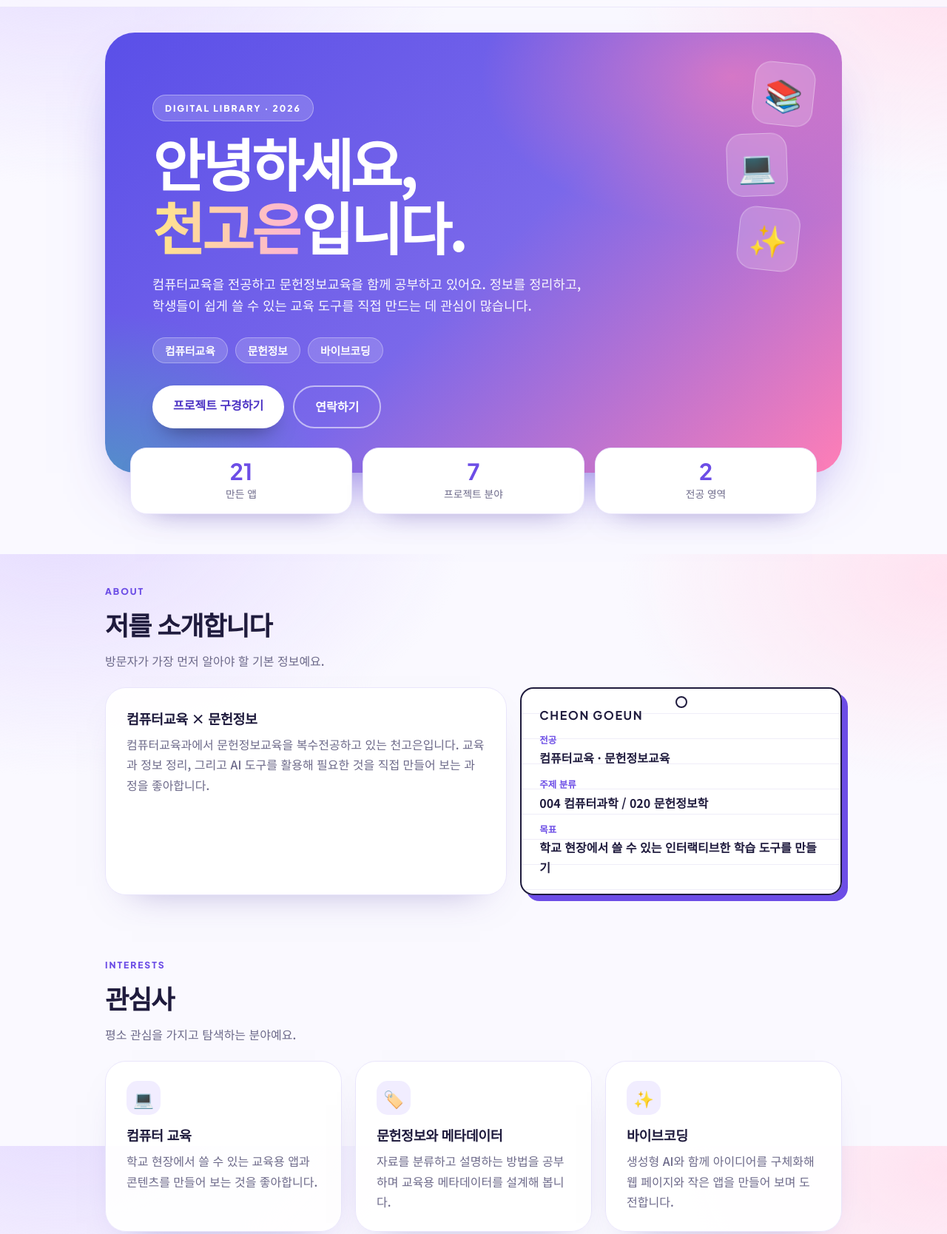
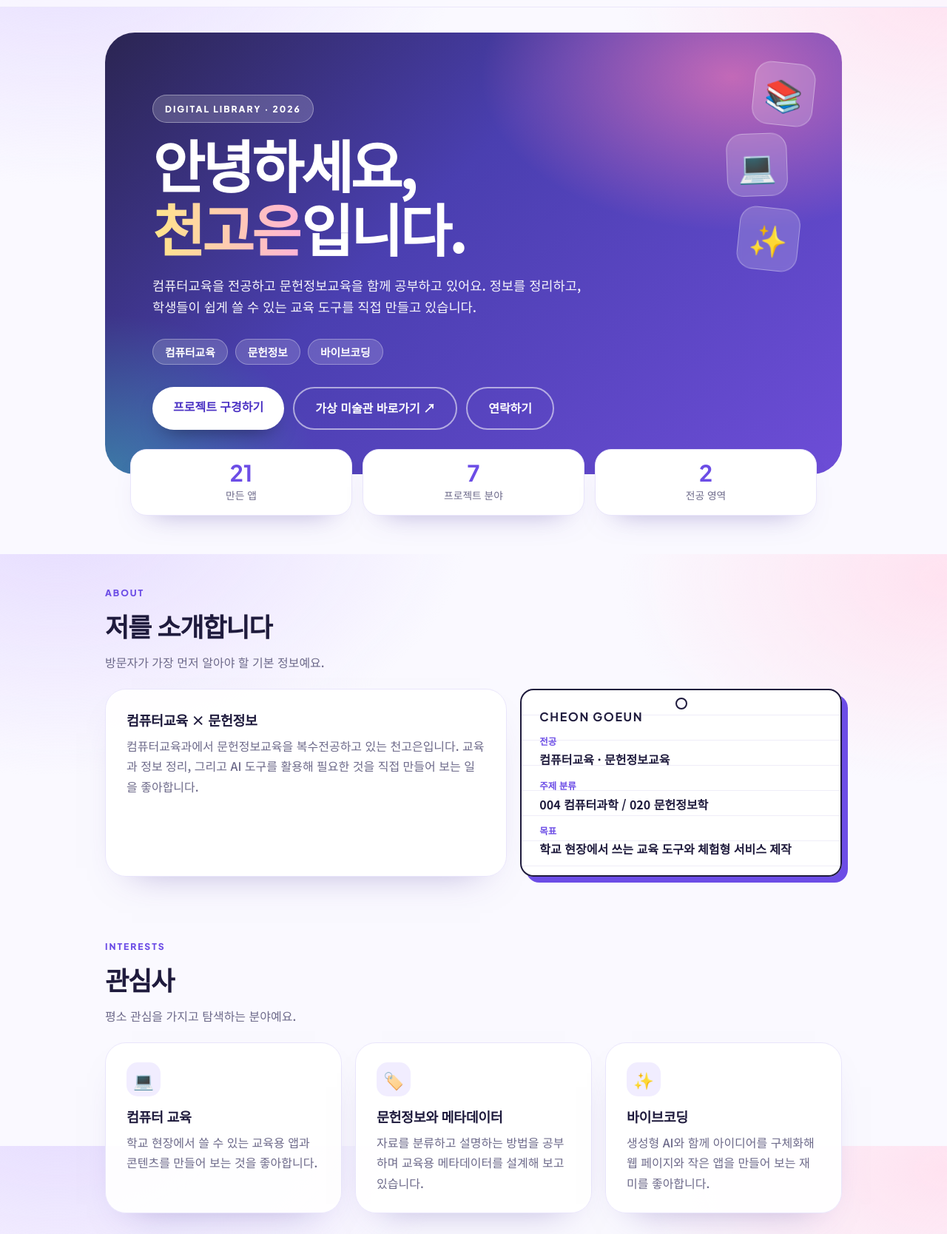
Before and after one commit to goeuncheon/my-webpage, a plain HTML site: page index.html in a window 1280 px wide. Shown: the part 51-1719 px from the top of the page at 74% size. Drawn offline with Linux system fonts and the light colour scheme.

Commit message:
메인 페이지에서 구글 시트 미술관 바로가기 링크 연결

```diff
--- a/index.html
+++ b/index.html
@@ -30,8 +30,8 @@
     /* 히어로 */
     #hero{padding:34px 0 10px}
     .hero-card{position:relative;overflow:hidden;border-radius:40px;padding:72px 64px 60px;color:#fff;
-      background:radial-gradient(520px 320px at 85% 10%,rgba(255,126,182,.65),transparent 65%),radial-gradient(480px 360px at 0% 100%,rgba(47,196,165,.45),transparent 60%),linear-gradient(135deg,#5a4fe8,#7a68ea 52%,#ff7eb6);box-shadow:0 40px 80px -40px rgba(90,63,214,.8)}
-    .kicker{display:inline-block;font-family:var(--latin);font-weight:800;font-size:.76rem;letter-spacing:.16em;background:rgba(255,255,255,.18);border:1px solid rgba(255,255,255,.35);border-radius:999px;padding:7px 16px}
+      background:radial-gradient(520px 320px at 85% 10%,rgba(255,126,182,.65),transparent 65%),radial-gradient(480px 360px at 0% 100%,rgba(47,196,165,.45),transparent 60%),linear-gradient(135deg,#2b2552 0%,#4a3fb0 42%,#6d4dd7 100%)}
+    .kicker{display:inline-block;font-family:var(--latin);font-weight:800;font-size:.76rem;letter-spacing:.16em;background:rgba(255,255,255,.18);border:1px solid rgba(255,255,255,.35);border-radius:999px;padding:8px 16px}
     .hero-card h1{font-size:clamp(2.5rem,8.5vw,4.8rem);line-height:1.12;letter-spacing:-.05em;margin:0 0 20px;font-weight:800}
     .hero-card h1 span{background:linear-gradient(90deg,#ffe58a,#ffb3d6);-webkit-background-clip:text;background-clip:text;color:transparent}
     .lead{max-width:34em;font-size:1.1rem;font-weight:500;opacity:.95;margin:0 0 28px}
@@ -80,7 +80,7 @@
     .fchip:hover{border-color:var(--accent);color:var(--accent)}
     .fchip[aria-pressed=true]{background:var(--ink);border-color:var(--ink);color:#fff}
     .project-list{display:grid;grid-template-columns:repeat(auto-fill,minmax(280px,1fr));gap:20px}
-    .project-item{display:flex;flex-direction:column;background:#fff;border:1px solid var(--line);border-radius:28px;overflow:hidden;box-shadow:0 24px 50px -38px rgba(80,60,160,.55);transition:transform .2s ease,box-shadow .2s ease}
+    .project-item{display:flex;flex-direction:column;background:#fff;border:1px solid var(--line);border-radius:28px;overflow:hidden;box-shadow:0 24px 50px -38px rgba(80,60,160,.55);transition:transform .2s ease, box-shadow .2s ease}
     .project-item:hover{transform:translateY(-5px);box-shadow:0 30px 56px -30px rgba(80,60,160,.55)}
     .cover{position:relative;height:118px;display:grid;place-items:center;background:linear-gradient(135deg,var(--c1),var(--c2))}
     .cover .emoji{font-size:3rem;filter:drop-shadow(0 8px 10px rgba(0,0,0,.2))}
@@ -93,7 +93,7 @@
     .open-link:hover{background:var(--accent);color:#fff}
 
     /* 연락처 */
-    .contact-card{display:flex;flex-wrap:wrap;align-items:center;justify-content:space-between;gap:18px;border-radius:32px;padding:34px 38px;color:#fff;background:linear-gradient(135deg,#2b2552,#5a3dba)}
+    .contact-card{display:flex;flex-wrap:wrap;align-items:center;justify-content:space-between;gap:18px;border-radius:32px;padding:34px 38px;color:#fff;background:linear-gradient(135deg,#2b2552,#5d4fc7)}
     .contact-card h3{margin:0 0 4px;font-size:1.4rem}
     .contact-card p{margin:0;opacity:.85}
     .contact-card a{background:#fff;color:#4b32c4;text-decoration:none;font-weight:800;border-radius:999px;padding:12px 26px}
@@ -136,9 +136,13 @@
       <div class="stickers" aria-hidden="true"><span>📚</span><span>💻</span><span>✨</span></div>
       <p class="kicker">DIGITAL LIBRARY · 2026</p>
       <h1>안녕하세요,<br><span>천고은</span>입니다.</h1>
-      <p class="lead">컴퓨터교육을 전공하고 문헌정보교육을 함께 공부하고 있어요. 정보를 정리하고, 학생들이 쉽게 쓸 수 있는 교육 도구를 직접 만드는 데 관심이 많습니다.</p>
+      <p class="lead">컴퓨터교육을 전공하고 문헌정보교육을 함께 공부하고 있어요. 정보를 정리하고, 학생들이 쉽게 쓸 수 있는 교육 도구를 직접 만들고 있습니다.</p>
       <ul class="chips"><li>컴퓨터교육</li><li>문헌정보</li><li>바이브코딩</li></ul>
-      <div class="cta"><a class="main" href="#projects">프로젝트 구경하기</a><a class="sub" href="#contact">연락하기</a></div>
+      <div class="cta">
+        <a class="main" href="#projects">프로젝트 구경하기</a>
+        <a class="sub" href="https://script.google.com/macros/s/AKfycbx8nuCow3MbzGKtG_MYuPL4dz0duQFeUJiJHeGTfY-r6tDXaZRFW1zEattt8LnYwi3p/exec" target="_blank" rel="noopener">가상 미술관 바로가기 ↗</a>
+        <a class="sub" href="#contact">연락하기</a>
+      </div>
     </div>
     <div class="stats" aria-label="요약">
       <div class="stat"><b>21</b><span>만든 앱</span></div>
@@ -152,11 +156,11 @@
     <div class="about">
       <article class="card">
         <h3>컴퓨터교육 × 문헌정보</h3>
-        <p>컴퓨터교육과에서 문헌정보교육을 복수전공하고 있는 천고은입니다. 교육과 정보 정리, 그리고 AI 도구를 활용해 필요한 것을 직접 만들어 보는 과정을 좋아합니다.</p>
+        <p>컴퓨터교육과에서 문헌정보교육을 복수전공하고 있는 천고은입니다. 교육과 정보 정리, 그리고 AI 도구를 활용해 필요한 것을 직접 만들어 보는 일을 좋아합니다.</p>
       </article>
       <aside class="catalog" aria-label="서가 카드">
         <strong style="font-family:var(--latin);letter-spacing:.1em">CHEON GOEUN</strong>
-        <dl><dt>전공</dt><dd>컴퓨터교육 · 문헌정보교육</dd><dt>주제 분류</dt><dd>004 컴퓨터과학 / 020 문헌정보학</dd><dt>목표</dt><dd>학교 현장에서 쓸 수 있는 인터랙티브한 학습 도구를 만들기</dd></dl>
+        <dl><dt>전공</dt><dd>컴퓨터교육 · 문헌정보교육</dd><dt>주제 분류</dt><dd>004 컴퓨터과학 / 020 문헌정보학</dd><dt>목표</dt><dd>학교 현장에서 쓰는 교육 도구와 체험형 서비스 제작</dd></dl>
       </aside>
     </div>
   </section>
@@ -165,8 +169,8 @@
     <div class="sec-head"><p class="eyebrow">INTERESTS</p><h2>관심사</h2><p class="desc">평소 관심을 가지고 탐색하는 분야예요.</p></div>
     <div class="grid">
       <article class="card"><div class="ico" aria-hidden="true">💻</div><h3>컴퓨터 교육</h3><p>학교 현장에서 쓸 수 있는 교육용 앱과 콘텐츠를 만들어 보는 것을 좋아합니다.</p></article>
-      <article class="card"><div class="ico" aria-hidden="true">🏷️</div><h3>문헌정보와 메타데이터</h3><p>자료를 분류하고 설명하는 방법을 공부하며 교육용 메타데이터를 설계해 봅니다.</p></article>
-      <article class="card"><div class="ico" aria-hidden="true">✨</div><h3>바이브코딩</h3><p>생성형 AI와 함께 아이디어를 구체화해 웹 페이지와 작은 앱을 만들어 보며 도전합니다.</p></article>
+      <article class="card"><div class="ico" aria-hidden="true">🏷️</div><h3>문헌정보와 메타데이터</h3><p>자료를 분류하고 설명하는 방법을 공부하며 교육용 메타데이터를 설계해 보고 있습니다.</p></article>
+      <article class="card"><div class="ico" aria-hidden="true">✨</div><h3>바이브코딩</h3><p>생성형 AI와 함께 아이디어를 구체화해 웹 페이지와 작은 앱을 만들어 보는 재미를 좋아합니다.</p></article>
     </div>
   </section>
 
@@ -332,7 +336,7 @@
         <div class="body">
           <span class="cat">생활·기록</span>
           <h3>지출관리 가계부</h3>
-          <p>영수증을 지출로 쌓고, 날짜별 흐름과 항목별 비중을 차트로 확인해요. 엑셀로 내려받을 수 있어요.</p>
+          <p>영수증을 지출로 쌓고, 날짜별 흐름과 항목별 비중을 차트로 확인해요. 엑셀로 내려받을 수 있어��.</p>
           <a class="open-link" href="ledger.html" target="_blank" rel="noopener">열어보기 ↗</a>
         </div>
       </article>
@@ -369,7 +373,7 @@
           <span class="cat">구글 연동</span>
           <h3>가상 미술관</h3>
           <p>캐릭터를 방향키로 움직여 작품을 감상하고, 작품 업로드와 감상평을 남기는 2D 미술관이에요.</p>
-          <a class="open-link" href="gallery.html" target="_blank" rel="noopener">열어보기 ↗</a>
+          <a class="open-link" href="https://script.google.com/macros/s/AKfycbx8nuCow3MbzGKtG_MYuPL4dz0duQFeUJiJHeGTfY-r6tDXaZRFW1zEattt8LnYwi3p/exec" target="_blank" rel="noopener">열어보기 ↗</a>
         </div>
       </article>
       <article class="project-item" data-cat="game" style="--c1:#ff6fae;--c2:#ffa8cf">
```
